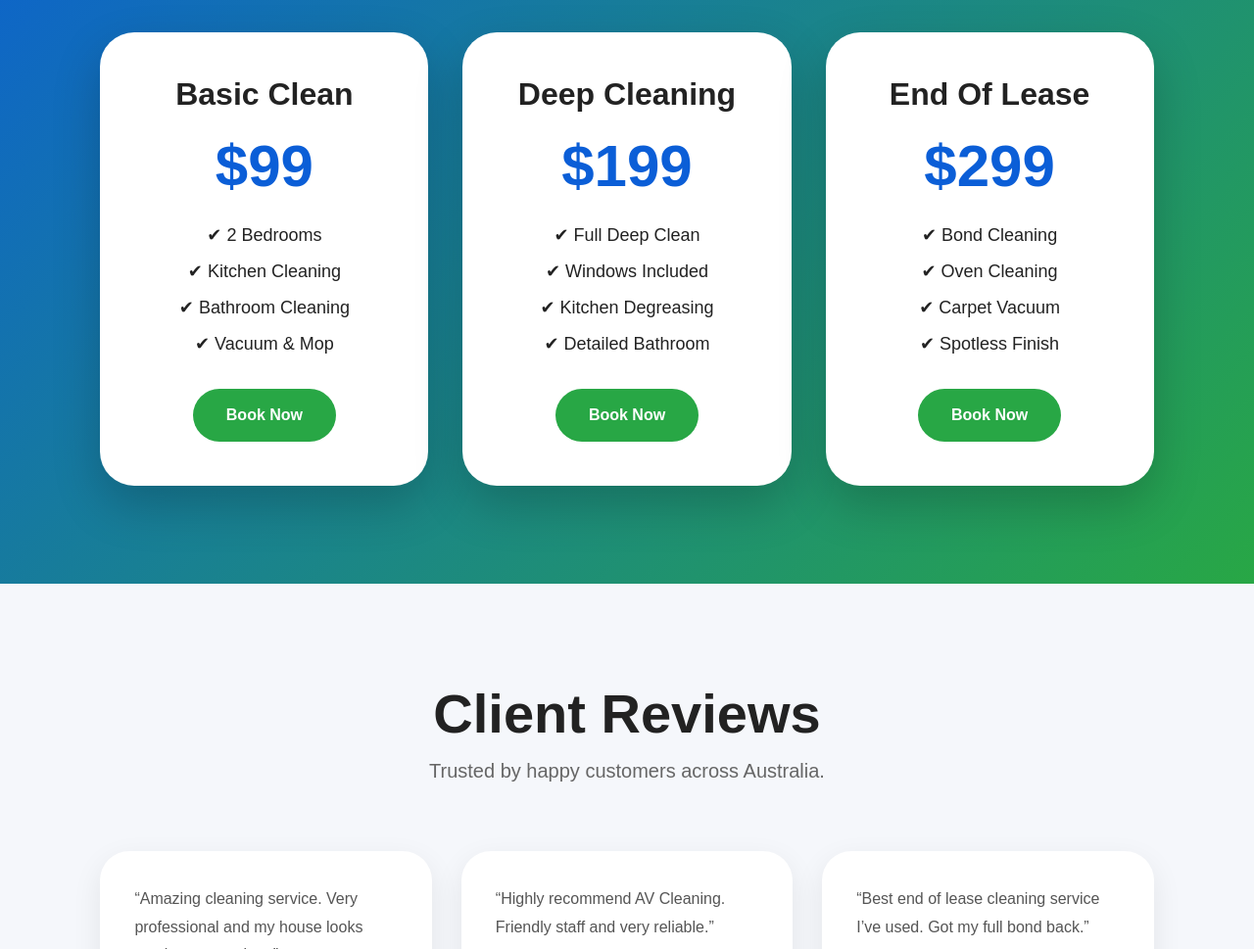
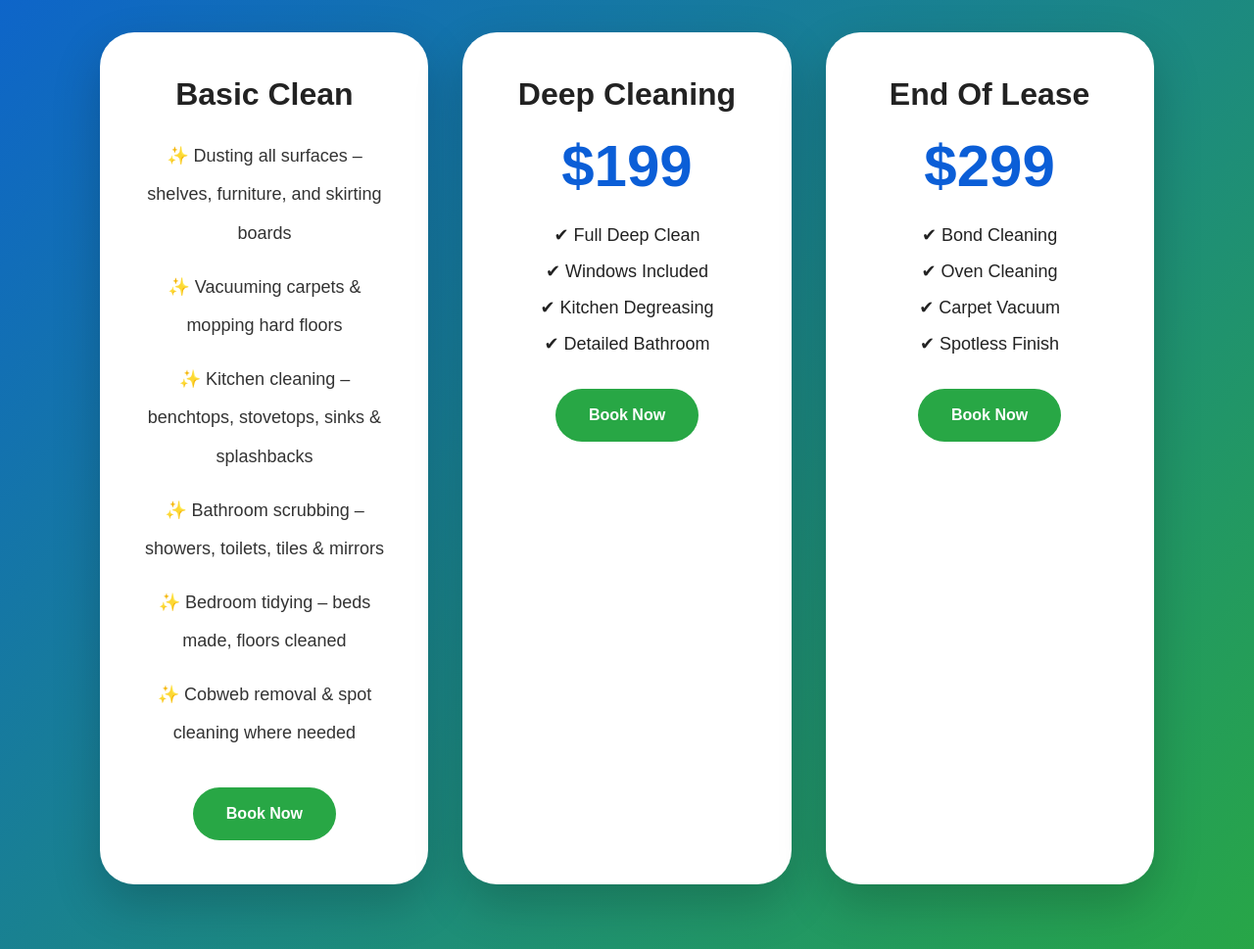
Before and after one commit to avcleaningservice2525-beep/Av-cleaning-final, a plain HTML site: page index.html in a window 1280 px wide. Shown: the part 2020-2989 px from the top of the page at 98% size. Drawn offline with Linux system fonts and the light colour scheme.

Commit message:
Update index.html

```diff
--- a/index.html
+++ b/index.html
@@ -449,12 +449,21 @@ AV Cleaning provides premium residential and commercial cleaning services with r
 
 <div class="price-card">
 <h3>Basic Clean</h3>
-<div class="price">$99</div>
-<ul>
-<li>✔ 2 Bedrooms</li>
-<li>✔ Kitchen Cleaning</li>
-<li>✔ Bathroom Cleaning</li>
-<li>✔ Vacuum & Mop</li>
+
+<ul style="list-style:none;padding:0;margin-top:25px;line-height:2.2;font-size:18px;color:#333;">
+
+<li>✨ Dusting all surfaces – shelves, furniture, and skirting boards</li>
+
+<li>✨ Vacuuming carpets &amp; mopping hard floors</li>
+
+<li>✨ Kitchen cleaning – benchtops, stovetops, sinks &amp; splashbacks</li>
+
+<li>✨ Bathroom scrubbing – showers, toilets, tiles &amp; mirrors</li>
+
+<li>✨ Bedroom tidying – beds made, floors cleaned</li>
+
+<li>✨ Cobweb removal &amp; spot cleaning where needed</li>
+
 </ul>
 
 <a class="btn btn-primary" href="tel:0415414854">Book Now</a>
```
